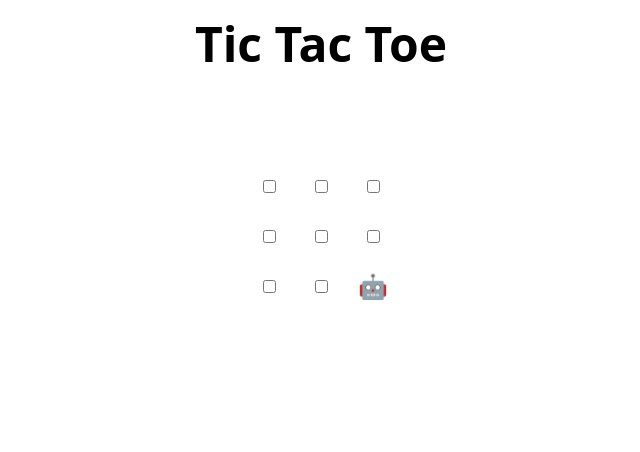
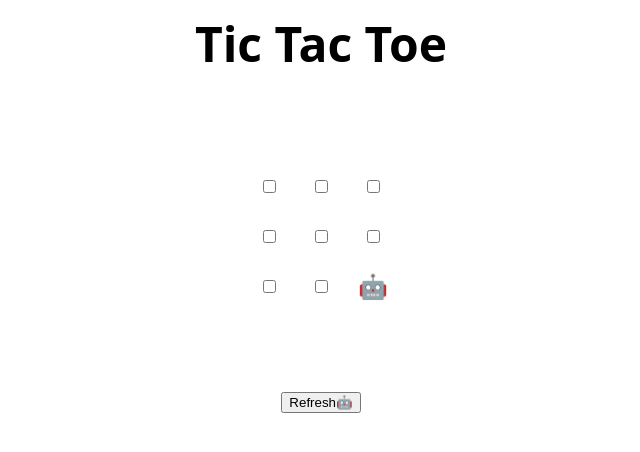
Before and after one commit to kirillsst/skills-review-pull-requests, a plain HTML site: page index.html in a window 1280 px wide. Shown: the whole page, without its empty margins (319-959 px from the left). Drawn offline with Linux system fonts and the light colour scheme.

Commit message:
Update index.html

```diff
--- a/index.html
+++ b/index.html
@@ -48,6 +48,7 @@
 </table>
 
 <h2 hidden>Game over, refresh to play again 🧑‍💻 🤖!</h2>
+<button>Refresh🤖</button>
 
 <script>
   // Initialization
```
